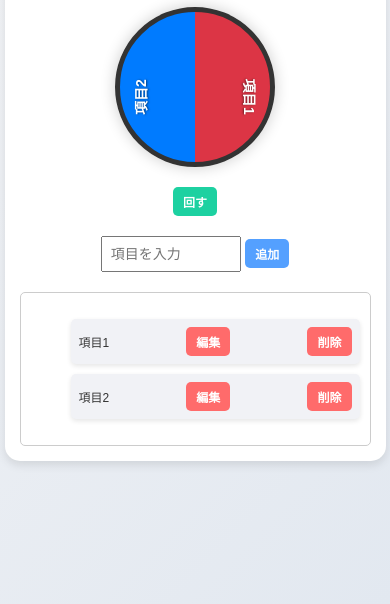
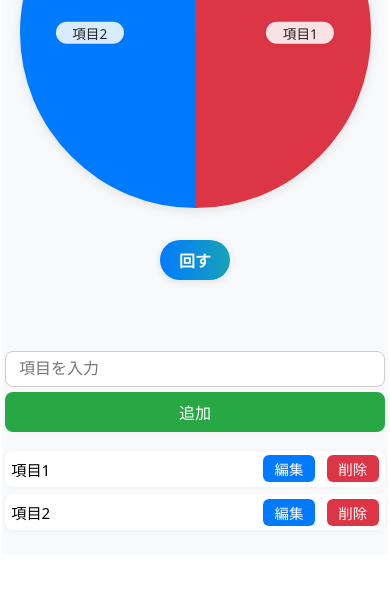
Before and after one commit to yufu085312/Roulette, a website: page src/index.html in a window 390 px wide. Shown: the part 240-844 px from the top of the page. Drawn offline with nearby package versions, Linux system fonts and the light colour scheme.

Commit message:
レイアウト修正

```diff
--- a/src/index.html
+++ b/src/index.html
@@ -11,7 +11,9 @@
 <body>
   <div id="roulette-container">
     <h1>ルーレット</h1>
-    <div id="roulette-wheel"></div>
+    <div id="roulette-wheel">
+      <div id="wheel-content"></div>
+    </div>
     <button id="spin-button">回す</button>
     <div id="result"></div>
     <div id="input-container">
--- a/src/scripts/app.js
+++ b/src/scripts/app.js
@@ -1,5 +1,6 @@
 $(document).ready(function () {
     const rouletteWheel = $('#roulette-wheel');
+    const wheelContent = $('#wheel-content');
     const spinButton = $('#spin-button');
     const resultDisplay = $('#result');
     const itemInput = $('#item-input');
@@ -14,8 +15,8 @@ $(document).ready(function () {
      */
     function renderWheel(currentItems) {
         const totalItems = currentItems.length;
-        rouletteWheel.empty(); // 既存のラベルをクリア
-        rouletteWheel.css('transform', 'rotate(0deg)'); // 回転をリセット
+        wheelContent.empty(); // 既存のラベルをクリア
+        wheelContent.css('transform', 'rotate(0deg)'); // 回転をリセット
 
         if (totalItems === 0) {
             rouletteWheel.css('background', '#f0f0f0'); // 項目がない場合は単色表示
@@ -48,16 +49,17 @@ $(document).ready(function () {
 
             // CSSを設定して配置と回転を行う
             label.css({
-                'left': `calc(50% + ${y}px)`, // xとyを入れ替えて開始位置を調整
+                'left': `calc(50% + ${y}px)`,
                 'top': `calc(50% - ${x}px)`,
-                'transform': `translate(-50%, -50%) rotate(${middleAngle}deg)`
+                'transform': `translate(-50%, -50%) rotate(${middleAngle}deg) rotate(-${middleAngle}deg)`
             });
-            rouletteWheel.append(label);
+            wheelContent.append(label);
         });
 
         // conic-gradientでルーレットの背景を作成
         const gradient = `conic-gradient(${gradientSegments.join(', ')})`;
-        rouletteWheel.css('background', gradient);
+        wheelContent.css('background', gradient);
+        rouletteWheel.css('background', '#f0f0f0'); // 外枠は単色
     }
 
     /**
@@ -160,13 +162,19 @@ $(document).ready(function () {
         const totalRotation = 360 * 5 + stopAngle;
 
         // 現在の回転角度を取得
-        const currentRotation = rouletteWheel.css('transform').split(/[()]/)[1];
-        const currentAngle = currentRotation ? parseFloat(currentRotation.split(',')[5]) : 0;
+        const currentRotation = wheelContent.css('transform');
+        // matrix(...) 形式の場合、回転角度を取得
+        let currentAngle = 0;
+        if (currentRotation && currentRotation !== 'none') {
+            const values = currentRotation.split('(')[1].split(')')[0].split(',');
+            const a = parseFloat(values[0]);
+            const b = parseFloat(values[1]);
+            currentAngle = Math.round(Math.atan2(b, a) * (180/Math.PI));
+        }
         const newRotation = currentAngle + totalRotation;
 
-
-        rouletteWheel.css({
-            'transition': 'transform 4s ease-out',
+        wheelContent.css({
+            'transition': 'transform 4s cubic-bezier(0.23, 1, 0.32, 1)',
             'transform': `rotate(${newRotation}deg)`
         });
 
@@ -179,4 +187,9 @@ $(document).ready(function () {
 
     // --- 初期化処理 ---
     redrawAll();
+
+    // ウィンドウリサイズ時はラベルのみ再描画（レスポンシブ対応）
+    $(window).on('resize', function() {
+        renderWheel(items);
+    });
 });
--- a/src/styles/style.css
+++ b/src/styles/style.css
@@ -1,168 +1,286 @@
+
+/* ルート変数で色やサイズを管理 */
+:root {
+  --main-bg: #fff;
+  --container-bg: #f8f9fa;
+  --primary: #007bff;
+  --danger: #dc3545;
+  --success: #28a745;
+  --warning: #ffc107;
+  --info: #17a2b8;
+  --purple: #6f42c1;
+  --border-radius: 16px;
+  --shadow: 0 4px 24px rgba(0,0,0,0.08);
+  --max-width: 480px;
+}
+
 body {
-  font-family: 'Arial', sans-serif;
-  background: linear-gradient(135deg, #f3f4f6, #e2e8f0);
+  background: var(--main-bg);
+  font-family: 'Segoe UI', 'Hiragino Sans', 'Meiryo', sans-serif;
+  margin: 0;
+  padding: 0;
+  min-height: 100vh;
+  height: auto;
   display: flex;
-  justify-content: center;
+  flex-direction: column;
   align-items: center;
-  height: 100vh;
-  margin: 0;
-  color: #333;
+  justify-content: flex-start;
+  overflow-y: auto;
 }
 
 #roulette-container {
+  background: var(--container-bg);
+  width: 100vw;
+  height: auto;
+  max-height: none;
+  overflow-y: visible;
+  padding: 1rem;
+  box-sizing: border-box;
+  margin: 0;
+  box-shadow: none;
+  border-radius: 0;
+  display: flex;
+  flex-direction: column;
+  align-items: center;
+  justify-content: flex-start;
+}
+
+h1 {
+  margin-top: 1rem;
+  margin-bottom: 1rem;
+  font-size: clamp(1.5rem, 2vw, 3rem);
+  color: var(--primary);
+  letter-spacing: 0.1em;
   text-align: center;
-  background: #ffffff;
-  padding: 20px;
-  border-radius: 15px;
-  box-shadow: 0 4px 10px rgba(0, 0, 0, 0.1);
 }
 
 #roulette-wheel {
-  width: 300px;
-  height: 300px;
+  position: relative;
+  margin: 1rem auto;
+  background: #f0f0f0;
   border-radius: 50%;
-  border: 5px solid #333;
-  box-shadow: 0 0 15px rgba(0, 0, 0, 0.2);
-  margin: 20px auto;
-  position: relative;
-  background: conic-gradient(#ff6b6b, #feca57, #1dd1a1, #5f27cd, #54a0ff, #ff9ff3);
+  box-shadow: 0 2px 12px rgba(0,0,0,0.10);
+  width: clamp(200px, 40vmin, 1000px);
+  height: clamp(200px, 40vmin, 1000px);
+  aspect-ratio: 1 / 1;
+  max-width: 100%;
+  max-height: 100%;
+  overflow: visible;
+  display: block;
+  box-sizing: border-box;
 }
 
-#roulette-wheel .item-label {
+#wheel-content {
+  width: 100%;
+  height: 100%;
+  border-radius: 50%;
+  transition: transform 4s cubic-bezier(0.23, 1, 0.32, 1);
+  position: relative;
+}
+
+.item-label {
   position: absolute;
+  width: auto;
+  min-width: 40px;
+  max-width: 140px;
+  text-align: center;
+  padding: 0.2em 0.7em;
+  overflow: hidden;
+  text-overflow: ellipsis;
   left: 50%;
   top: 50%;
-  transform-origin: bottom center;
-  font-size: 14px;
-  font-weight: bold;
+  transform-origin: center center;
+  font-size: 1rem;
+  font-weight: 500;
+  color: #222;
+  background: rgba(255,255,255,0.85);
+  border-radius: 12px;
+  padding: 0.2em 0.7em;
+  white-space: nowrap;
   pointer-events: none;
-  white-space: nowrap;
-  color: #fff;
-  text-shadow: 0 1px 2px rgba(0, 0, 0, 0.5);
-}
-
-button {
-  padding: 10px 20px;
-  font-size: 16px;
-  font-weight: bold;
-  border: none;
-  border-radius: 5px;
-  cursor: pointer;
-  transition: background 0.3s ease, transform 0.2s ease;
-}
-
-button:hover {
-  transform: scale(1.05);
+  box-shadow: 0 1px 4px rgba(0,0,0,0.07);
 }
 
 #spin-button {
-  background: #1dd1a1;
+  display: block;
+  margin-top: 1rem;
+  margin-bottom: 1rem;
+  padding: 0.5em 2em;
+  font-size: clamp(1rem, 1.5vw, 2rem);
+  font-weight: bold;
   color: #fff;
+  background: linear-gradient(90deg, var(--primary), var(--info));
+  border: none;
+  border-radius: 24px;
+  box-shadow: 0 2px 8px rgba(0,0,0,0.10);
+  cursor: pointer;
+}
+#spin-button:active {
+  transform: scale(0.97);
+}
+#spin-button:disabled {
+  background: #bbb;
+  cursor: not-allowed;
 }
 
-#spin-button:hover {
-  background: #10ac84;
-}
-
-#add-item-button {
-  background: #54a0ff;
-  color: #fff;
-}
-
-#add-item-button:hover {
-  background: #2e86de;
+#result {
+  min-height: 2.2em;
+  font-size: 1.1rem;
+  color: var(--success);
+  font-weight: bold;
+  text-align: center;
+  margin-bottom: 1rem;
 }
 
 #input-container {
-  margin-top: 10px;
+  display: flex;
+  gap: 0.5em;
+  width: 320px;
+  max-width: 100vw;
+  margin-bottom: 1.2rem;
+  justify-content: center;
+  margin-left: auto;
+  margin-right: auto;
 }
-
 #item-input {
-  padding: 8px;
-  font-size: 14px;
-  width: 180px;
+  flex: 1 1 0;
+  padding: 0.5em 0.8em;
+  font-size: 1rem;
+  border: 1px solid #ccc;
+  border-radius: 8px;
+  outline: none;
+  transition: border 0.2s;
+}
+#item-input:focus {
+  border: 1.5px solid var(--primary);
+}
+#add-item-button {
+  padding: 0.5em 1.2em;
+  font-size: 1rem;
+  color: #fff;
+  background: var(--success);
+  border: none;
+  border-radius: 8px;
+  cursor: pointer;
+  font-weight: 500;
+}
+#add-item-button:active {
+  transform: scale(0.97);
 }
 
 #item-list-container {
-  margin-top: 20px;
-  max-height: 200px; /* 高さを制限 */
-  overflow-y: auto; /* 縦スクロールを有効化 */
-  border: 1px solid #ccc; /* 視覚的な区切り */
-  padding: 10px;
-  border-radius: 5px;
-  background: #ffffff;
+  width: 100%;
+  max-width: 400px;
+  margin: 0 auto;
+}
+#item-list {
+  list-style: none;
+  padding: 0;
+  margin: 0;
+}
+#item-list li {
+  display: flex;
+  align-items: center;
+  justify-content: space-between;
+  background: #fff;
+  border-radius: 8px;
+  margin-bottom: 0.5em;
+  padding: 0.4em 0.7em;
+  box-shadow: 0 1px 4px rgba(0,0,0,0.04);
+  font-size: 1rem;
+  gap: 0.5em;
+}
+#item-list li span {
+  flex: 1 1 0;
+  word-break: break-all;
+}
+#item-list li button {
+  margin-left: 0.3em;
+  padding: 0.2em 0.8em;
+  font-size: 0.95em;
+  border: none;
+  border-radius: 6px;
+  cursor: pointer;
+  background: var(--primary);
+  color: #fff;
+}
+#item-list li button:nth-child(3) {
+  background: var(--danger);
+}
+#item-list li button:hover {
+  filter: brightness(1.08);
+}
+#item-list li input[type="text"] {
+  flex: 1 1 0;
+  font-size: 1em;
+  padding: 0.2em 0.5em;
+  border-radius: 6px;
+  border: 1px solid #bbb;
+  margin-right: 0.3em;
 }
 
-#item-list li {
-  list-style: none;
-  margin: 10px 0;
-  display: flex;
-  justify-content: space-between;
-  align-items: center;
-  padding: 10px;
-  background: #f1f2f6;
-  border-radius: 5px;
-  box-shadow: 0 2px 5px rgba(0, 0, 0, 0.1);
+/* スクロールバーを細く */
+#item-list-container, #item-list {
+  scrollbar-width: thin;
+  scrollbar-color: var(--primary) #eee;
+}
+#item-list::-webkit-scrollbar {
+  width: 6px;
+}
+#item-list::-webkit-scrollbar-thumb {
+  background: var(--primary);
+  border-radius: 6px;
 }
 
-#item-list li button {
-  background: #ff6b6b;
-  color: #fff;
-  margin-left: 10px;
-}
-
-#item-list li button:hover {
-  background: #ee5253;
-}
-
-#result {
-  margin-top: 20px;
-  font-size: 20px;
-  font-weight: bold;
-}
-
-@media (max-width: 768px) {
+/* スマホ向け調整 */
+@media (max-width: 600px) {
   #roulette-container {
-    width: 90%;
-    padding: 15px;
+    padding: 1.2rem 0.2rem 1rem 0.2rem;
+    max-width: 99vw;
   }
-
+  h1 {
+    font-size: 1.3rem;
+  }
   #roulette-wheel {
-    width: 200px;
-    height: 200px;
+    width: 90vw;
+    max-width: 99vw;
+    aspect-ratio: 1 / 1;
+    height: auto;
   }
-
-  button {
-    font-size: 14px;
-    padding: 8px 15px;
+  .item-label {
+    font-size: 0.85rem;
+    width: 60px;
+    padding: 0.1em 0.3em;
   }
-
+  #spin-button {
+    font-size: 1rem;
+    padding: 0.5em 1.2em;
+  }
+  #input-container {
+    flex-direction: column;
+    gap: 0.3em;
+    width: 100%;
+    max-width: 100vw;
+  }
   #item-list-container {
-    max-height: 150px;
+    max-width: 98vw;
   }
-
-  #item-input {
-    width: 150px;
+  #item-list li {
+    font-size: 0.95rem;
+    padding: 0.3em 0.4em;
   }
 }
 
-@media (max-width: 480px) {
-  #roulette-wheel {
-    width: 150px;
-    height: 150px;
-  }
-
-  button {
-    font-size: 12px;
-    padding: 6px 10px;
-  }
-
-  #item-input {
-    width: 120px;
-  }
-
-  #item-list li {
-    font-size: 12px;
-    padding: 8px;
+/* タブレット向け調整 */
+@media (min-width: 601px) and (max-width: 900px) {
+  #roulette-container {
+    max-width: 100%;
   }
 }
+
+/* PC大画面向け */
+@media (min-width: 1200px) {
+  #roulette-container {
+    max-width: 100%;
+  }
+}
```
